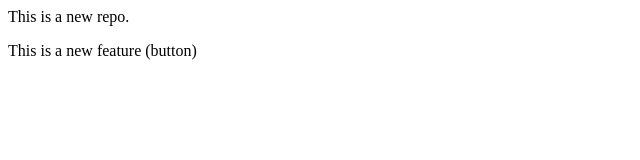
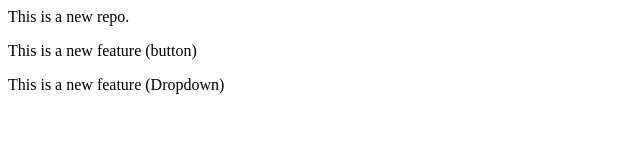
Before and after one commit to TokyoByte/DSA_repo, a plain HTML site: page index.html in a window 1280 px wide. Shown: the whole page, without its empty margins (0-640 px from the left). Drawn offline with Linux system fonts and the light colour scheme.

Commit message:
Kuch smajh nhi arha ab to

```diff
--- a/index.html
+++ b/index.html
@@ -1,2 +1,3 @@
 <p>This is a new repo.</p>
 <p>This is a new feature (button)</p>
+<p>This is a new feature (Dropdown)</p>
```
